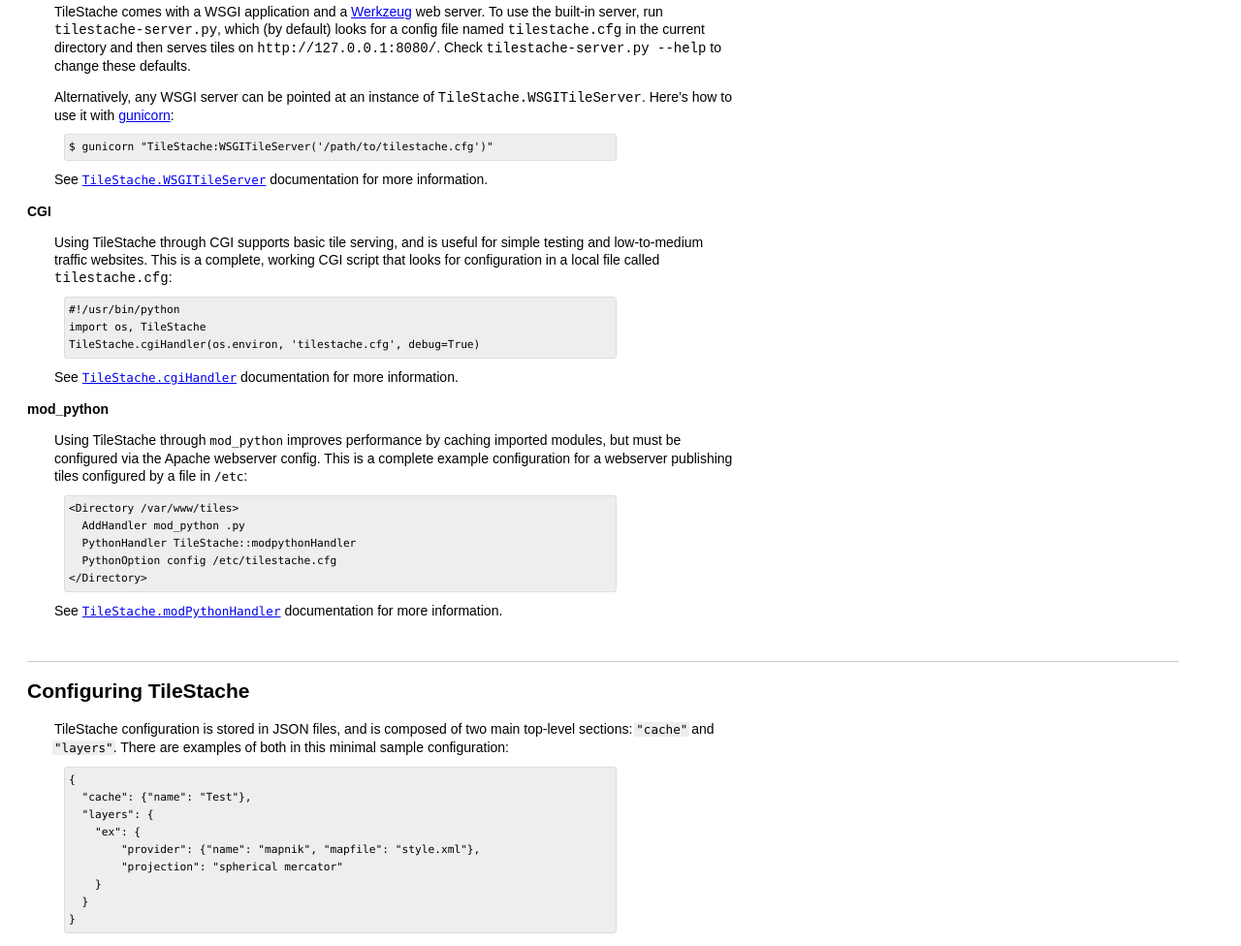
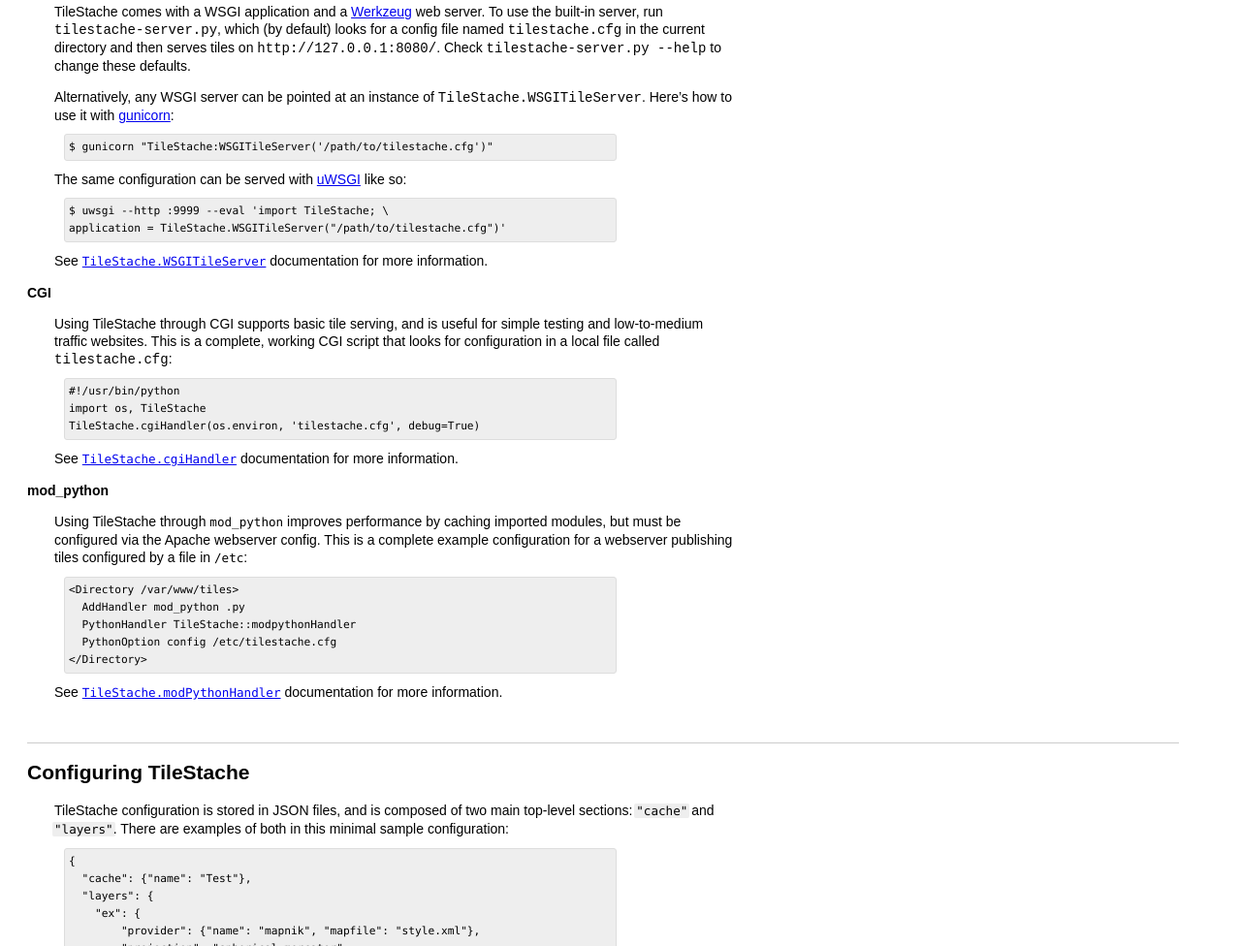
Before and after one commit to TileStache/TileStache, a plain HTML site: page API.html in a window 1280 px wide. Shown: the part 1520-2496 px from the top of the page at 97% size. Drawn offline with Linux system fonts and the light colour scheme.

Commit message:
Added details about serving with uWSGI

```diff
--- a/API.html
+++ b/API.html
@@ -313,6 +313,14 @@
 $ gunicorn "TileStache:WSGITileServer('/path/to/tilestache.cfg')"
 </pre>
 
+<p>The same configuration can be served with <a
+ href="http://projects.unbit.it/uwsgi/">uWSGI</a> like so:
+
+<pre>
+$ uwsgi --http :9999 --eval 'import TileStache; \
+application = TileStache.WSGITileServer("/path/to/tilestache.cfg")'
+</pre>
+
 <p>
 See
 <a href="http://tilestache.org/doc/TileStache.html#WSGITileServer"><code>TileStache.WSGITileServer</code></a>
```
